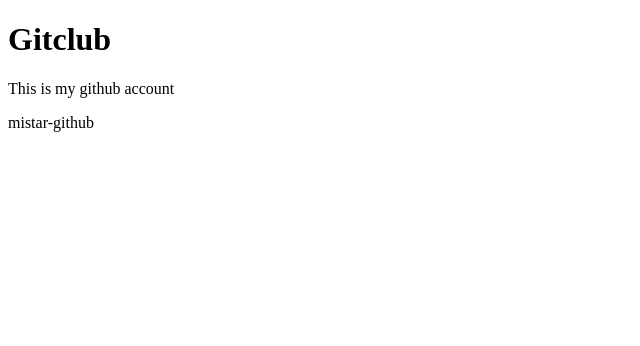
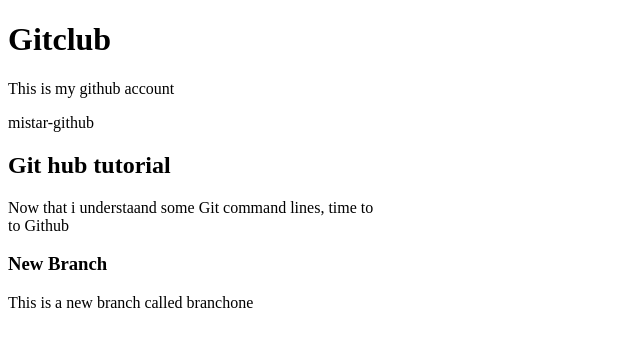
Before and after one commit to Gerald-thedev/git-repository-one, a plain HTML site: page index.html in a window 1280 px wide. Shown: the whole page, without its empty margins (0-640 px from the left). Drawn offline with Linux system fonts and the light colour scheme.

Commit message:
I committed two changes, a heading and a paragraph

```diff
--- a/index.html
+++ b/index.html
@@ -11,6 +11,11 @@
     <h1>Gitclub</h1>
     <p>This is my github account</p>
     <p>mistar-github</p>
+    <h2>Git hub tutorial</h2>
+    <p>Now that i understaand some Git command lines, time to <br/> to Github</p>
+
+    <h3>New Branch</h3>
+    <p>This is a new branch called branchone</p>
 
 </body>
 </html>
```
